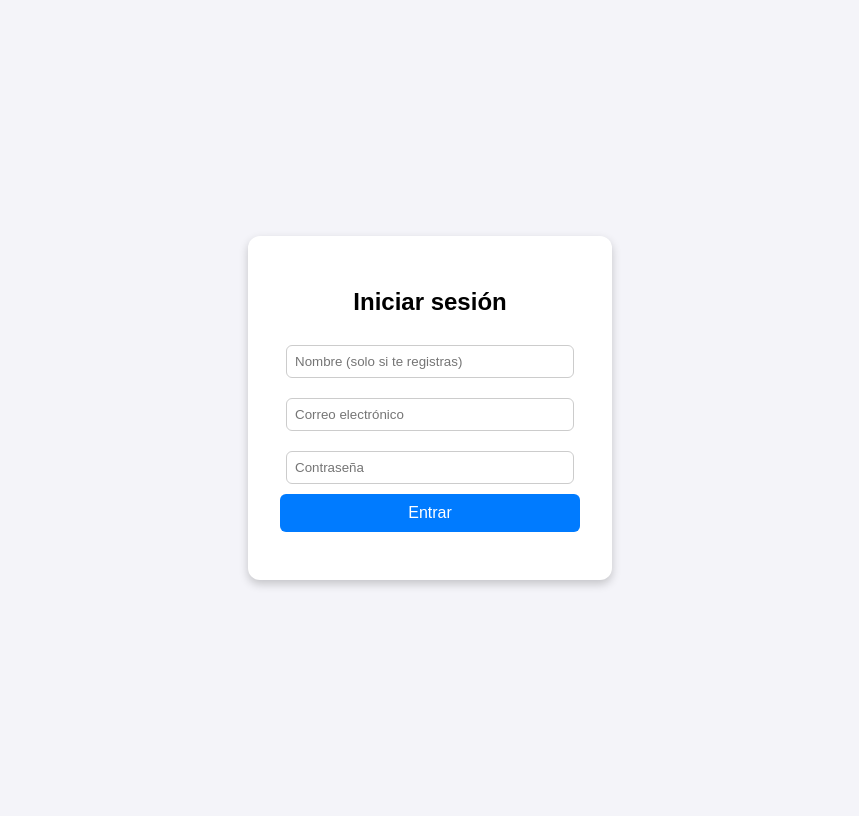
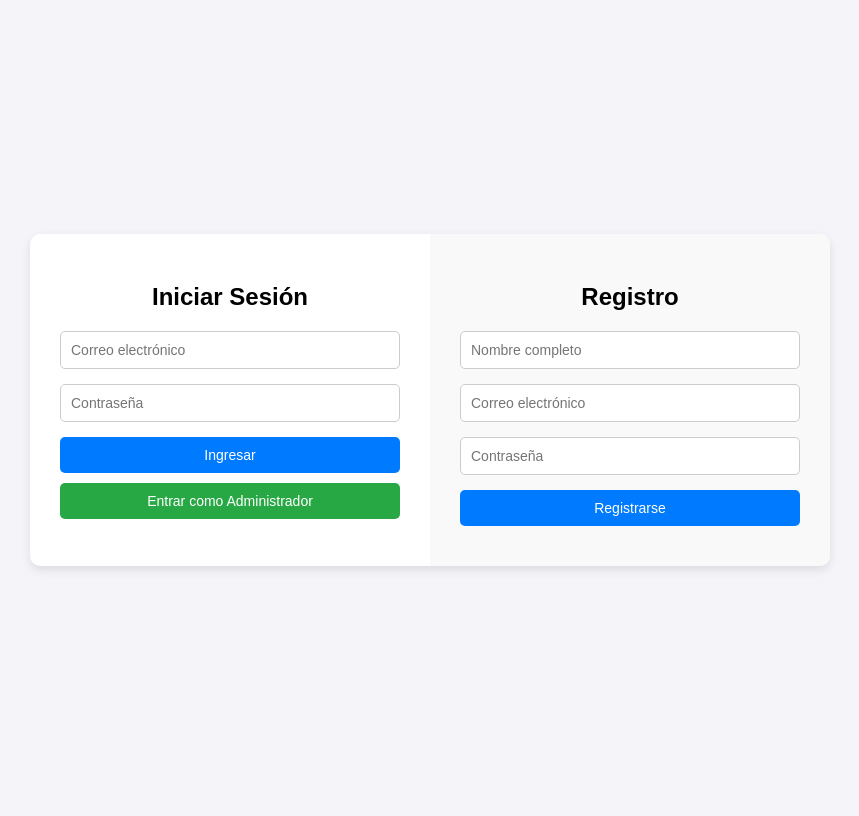
Before and after one commit to KevinCastro25/Sistema-Distribuido-Reserva-en-restaurantes, a Flask app: template templates/index.html in a window 1280 px wide. Shown: the whole page, without its empty margins (210-1069 px from the left). After the commit the page ends 570 px from the top, so only its background shows below. Run offline with Flask 3, Linux system fonts and the light colour scheme; the template is opened without the code that fills it, so the values that code supplies are empty.

Commit message:
Login modificado con redirección a backoffice

```diff
--- a/app.py
+++ b/app.py
@@ -1,34 +1,42 @@
 from flask import Flask, request, jsonify
 from flask_sqlalchemy import SQLAlchemy
 from werkzeug.security import generate_password_hash, check_password_hash
-import jwt
-import datetime
+from flask_jwt_extended import JWTManager, create_access_token, jwt_required, get_jwt_identity
 from flask_cors import CORS
+from flask import render_template
+from datetime import timedelta
 
 app = Flask(__name__)
-CORS(app, resources={r"/*": {"origins": "http://127.0.0.1:5500"}})
-
-app.config["SECRET_KEY"] = "miclaveultrasecreta"
+CORS(app)
 app.config["SQLALCHEMY_DATABASE_URI"] = "sqlite:///reservasRest.db"
 app.config["SQLALCHEMY_TRACK_MODIFICATIONS"] = False
+app.config["JWT_SECRET_KEY"] = "supersecretkey"
+app.config["JWT_ACCESS_TOKEN_EXPIRES"] = timedelta(hours=1)
 
 db = SQLAlchemy(app)
+jwt = JWTManager(app)
 
-# -------------------
-# MODELO USUARIO
-# -------------------
+# ------------------ MODELO ------------------
 class Usuario(db.Model):
-    __tablename__ = "Usuario"
     id_Usuario = db.Column(db.Integer, primary_key=True)
     nombre_Usuario = db.Column(db.String(100), nullable=False)
     email_Usuario = db.Column(db.String(100), unique=True, nullable=False)
     password_Usuario = db.Column(db.String(200), nullable=False)
     rol = db.Column(db.Integer, default=0)
 
-# -------------------
-# ENDPOINTS
-# -------------------
+# ------------------ RUTAS ------------------
 
+# Index
+@app.route("/")
+def index():
+    return render_template("index.html")
+
+# Dashboard
+@app.route("/dashboard")
+def dashboard():
+    return render_template("dashboard.html")
+
+# Registro
 @app.route("/register", methods=["POST"])
 def register():
     data = request.get_json()
@@ -36,11 +44,8 @@ def register():
     email = data.get("email")
     password = data.get("password")
 
-    if not nombre or not email or not password:
-        return jsonify({"message": "Faltan datos"}), 400
-
     if Usuario.query.filter_by(email_Usuario=email).first():
-        return jsonify({"message": "El correo ya está registrado"}), 400
+        return jsonify({"message": "El usuario ya existe"}), 400
 
     hashed_pw = generate_password_hash(password)
     nuevo_usuario = Usuario(
@@ -51,9 +56,9 @@ def register():
     db.session.add(nuevo_usuario)
     db.session.commit()
 
-    return jsonify({"message": "Usuario registrado con éxito"}), 201
+    return jsonify({"message": "Usuario creado con éxito"}), 201
 
-
+# Login
 @app.route("/login", methods=["POST"])
 def login():
     data = request.get_json()
@@ -64,40 +69,23 @@ def login():
     if not usuario or not check_password_hash(usuario.password_Usuario, password):
         return jsonify({"message": "Credenciales inválidas"}), 401
 
-    token = jwt.encode(
-        {
-            "id_Usuario": usuario.id_Usuario,
-            "exp": datetime.datetime.utcnow() + datetime.timedelta(hours=1)
-        },
-        app.config["SECRET_KEY"],
-        algorithm="HS256"
-    )
-    return jsonify({"token": token})
+    token = create_access_token(identity={"id": usuario.id_Usuario, "rol": usuario.rol})
+    return jsonify({"token": token}), 200
 
-
-@app.route("/perfil", methods=["GET"])
-def perfil():
-    token = request.headers.get("Authorization")
-    if not token:
-        return jsonify({"message": "Token faltante"}), 403
-
-    try:
-        token = token.split(" ")[1]  # formato: "Bearer <token>"
-        data = jwt.decode(token, app.config["SECRET_KEY"], algorithms=["HS256"])
-        usuario = Usuario.query.get(data["id_Usuario"])
-        if not usuario:
-            return jsonify({"message": "Usuario no encontrado"}), 404
-    except Exception as e:
-        return jsonify({"message": "Token inválido", "error": str(e)}), 403
+# Ruta protegida de back office (solo admins)
+@app.route("/admin", methods=["GET"])
+@jwt_required()
+def admin_dashboard():
+    identidad = get_jwt_identity()
+    if identidad["rol"] != "admin":
+        return jsonify({"message": "Acceso denegado. Solo admins."}), 403
 
     return jsonify({
-        "id": usuario.id_Usuario,
-        "nombre": usuario.nombre_Usuario,
-        "email": usuario.email_Usuario,
-        "rol": usuario.rol
-    })
+        "message": "Bienvenido al Back Office 👑",
+        "usuario": identidad
+    }), 200
 
-
+# ------------------ MAIN ------------------
 if __name__ == "__main__":
     with app.app_context():
         db.create_all()
--- /dev/null
+++ b/static/styles.css
@@ -0,0 +1,55 @@
+body {
+      font-family: Arial, sans-serif;
+      background-color: #f4f4f9;
+      display: flex;
+      justify-content: center;
+      align-items: center;
+      height: 100vh;
+      margin: 0;
+    }
+    .container {
+      display: flex;
+      width: 800px;
+      background: white;
+      border-radius: 10px;
+      overflow: hidden;
+      box-shadow: 0 4px 10px rgba(0,0,0,0.1);
+    }
+    .box {
+      flex: 1;
+      padding: 30px;
+    }
+    h2 {
+      text-align: center;
+      margin-bottom: 20px;
+    }
+    form {
+      display: flex;
+      flex-direction: column;
+    }
+    input {
+      margin-bottom: 15px;
+      padding: 10px;
+      font-size: 14px;
+      border: 1px solid #ccc;
+      border-radius: 5px;
+    }
+    button {
+      padding: 10px;
+      background-color: #007BFF;
+      border: none;
+      color: white;
+      font-size: 14px;
+      border-radius: 5px;
+      cursor: pointer;
+      margin-bottom: 10px;
+    }
+    button:hover {
+      background-color: #0056b3;
+    }
+    .admin-btn {
+      background-color: #28a745;
+    }
+    .admin-btn:hover {
+      background-color: #1e7e34;
+    }
--- a/templates/index.html
+++ b/templates/index.html
@@ -2,111 +2,35 @@
 <html lang="es">
 <head>
   <meta charset="UTF-8">
-  <title>Autenticación Restaurante</title>
-  <style>
-    body {
-      font-family: Arial, sans-serif;
-      background: #f4f4f9;
-      display: flex;
-      height: 100vh;
-      justify-content: center;
-      align-items: center;
-    }
-    .container {
-      background: white;
-      padding: 2rem;
-      border-radius: 12px;
-      box-shadow: 0 4px 10px rgba(0,0,0,0.2);
-      width: 300px;
-      text-align: center;
-    }
-    input {
-      width: 90%;
-      padding: 8px;
-      margin: 10px 0;
-      border-radius: 6px;
-      border: 1px solid #ccc;
-    }
-    button {
-      background: #007bff;
-      color: white;
-      border: none;
-      padding: 10px;
-      width: 100%;
-      border-radius: 6px;
-      cursor: pointer;
-      font-size: 1rem;
-    }
-    button:hover {
-      background: #0056b3;
-    }
-    #message {
-      margin-top: 1rem;
-      font-size: 0.9rem;
-      color: #333;
-    }
-  </style>
+  <title>Reservas - Autenticación</title>
+  <link rel="stylesheet" href="{{ url_for('static', filename='styles.css') }}">
 </head>
 <body>
   <div class="container">
-    <h2>Iniciar sesión</h2>
-    <input type="text" id="nombre" placeholder="Nombre (solo si te registras)">
-    <input type="email" id="email" placeholder="Correo electrónico" required>
-    <input type="password" id="password" placeholder="Contraseña" required>
-    <button onclick="login()">Entrar</button>
-    <p id="message"></p>
+
+    <!-- Caja de Login -->
+    <div class="box">
+      <h2>Iniciar Sesión</h2>
+      <form id="loginForm">
+        <input type="email" id="loginEmail" placeholder="Correo electrónico" required>
+        <input type="password" id="loginPassword" placeholder="Contraseña" required>
+        <button type="submit">Ingresar</button>
+        <button type="button" class="admin-btn" onclick="redirigirAdmin()">Entrar como Administrador</button>
+      </form>
+    </div>
+
+    <!-- Caja de Registro -->
+    <div class="box" style="background-color:#f9f9f9;">
+      <h2>Registro</h2>
+      <form id="registerForm">
+        <input type="text" id="regNombre" placeholder="Nombre completo" required>
+        <input type="email" id="regEmail" placeholder="Correo electrónico" required>
+        <input type="password" id="regPassword" placeholder="Contraseña" required>
+        <button type="submit">Registrarse</button>
+      </form>
+    </div>
+
   </div>
-
-  <script>
-    const API_URL = "http://127.0.0.1:5000";
-
-    async function login() {
-      const nombre = document.getElementById("nombre").value;
-      const email = document.getElementById("email").value;
-      const password = document.getElementById("password").value;
-      const message = document.getElementById("message");
-
-      if (!email || !password) {
-        message.textContent = "Correo y contraseña son obligatorios";
-        return;
-      }
-
-      try {
-        // 1. Intentar login
-        let res = await fetch(`${API_URL}/login`, {
-          method: "POST",
-          headers: { "Content-Type": "application/json" },
-          body: JSON.stringify({ email, password })
-        });
-
-        if (res.ok) {
-          let data = await res.json();
-          localStorage.setItem("token", data.token);
-          message.textContent = "Login exitoso. Token guardado.";
-        } else if (res.status === 401) {
-          // 2. Si no existe → registrarlo
-          message.textContent = "Usuario no encontrado. Creando cuenta...";
-          let reg = await fetch(`${API_URL}/register`, {
-            method: "POST",
-            headers: { "Content-Type": "application/json" },
-            body: JSON.stringify({ nombre: nombre || "Invitado", email, password })
-          });
-
-          if (reg.ok) {
-            message.textContent = "Usuario registrado. Intenta iniciar sesión de nuevo.";
-          } else {
-            let err = await reg.json();
-            message.textContent = "Error al registrar: " + err.message;
-          }
-        } else {
-          let err = await res.json();
-          message.textContent = "Error: " + err.message;
-        }
-      } catch (error) {
-        console.error(error);
-        message.textContent = "Error de conexión con el servidor";
-      }
-    }
-  </script>
+  <script src="{{ url_for('static', filename='scripts.js') }}"></script>
 </body>
 </html>
```
Also changed, not shown: static/scripts.js (added, +48 -0 lines), instance/reservasRest.db, 1 other file.
